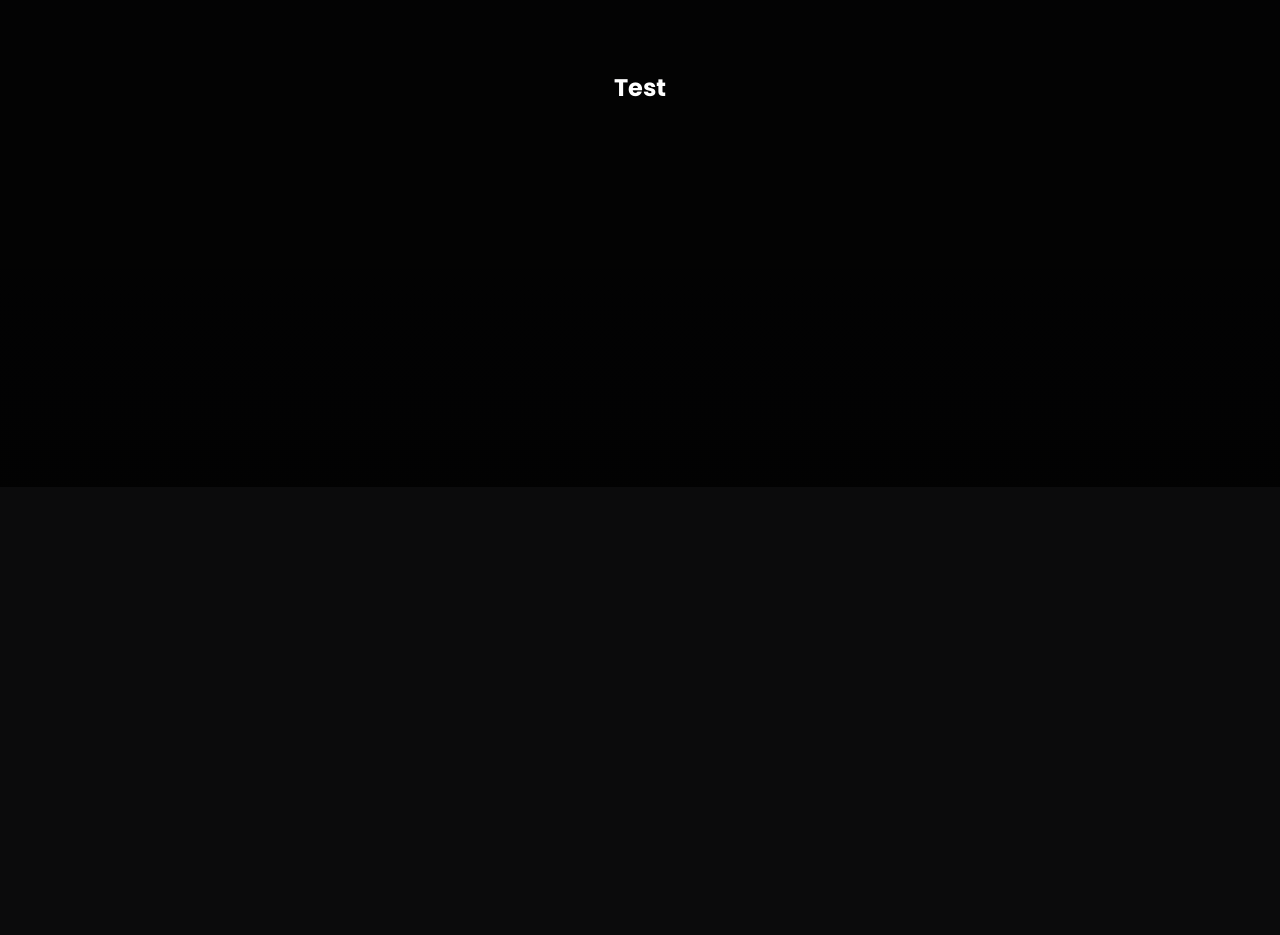
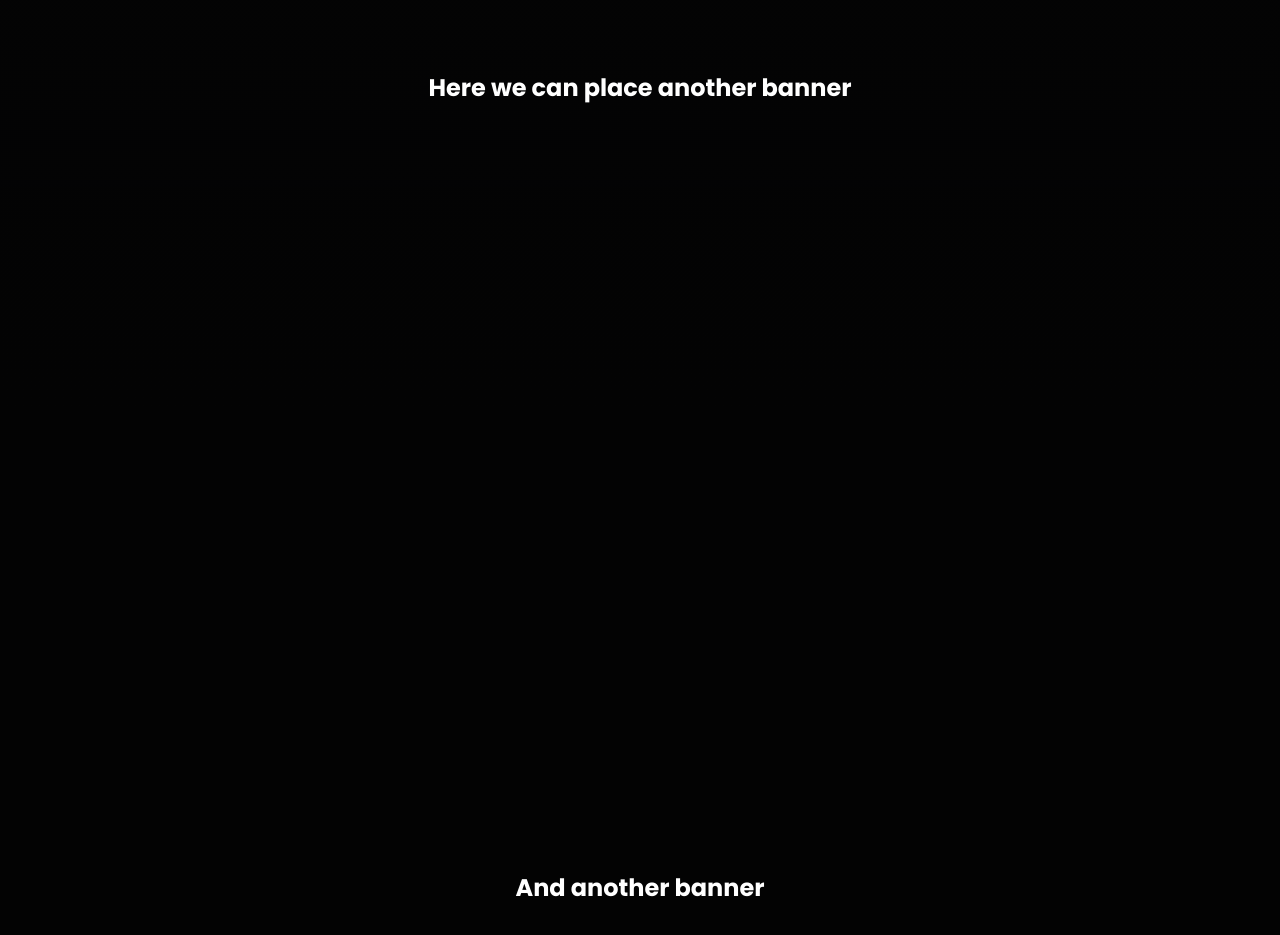
Before and after one commit to lucacamilleri/lumin, a React (Vite) app: page / in a window 1280 px wide. Shown: the part 1113-2048 px from the top of the page. Before the commit the page ends 1600 px from the top, so only its background shows below. Built offline with nearby package versions, Linux system fonts and the light colour scheme.

Commit message:
Fix spacing in hero

```diff
--- a/src/App.css
+++ b/src/App.css
@@ -231,6 +231,7 @@ body {
   justify-content: center;
   /* keep light vertical spacing by default; specific full-screen sections override padding */
   padding: 24px 20px;
+  margin-top: var(--nav-offset);
 }
 
 .hero-inner {
--- a/src/App.tsx
+++ b/src/App.tsx
@@ -12,7 +12,10 @@ const App = () => {
         <Hero />
       </Section>
       <Section>
-        <h1>Test</h1>
+        <h1>Here we can place another banner</h1>
+      </Section>
+      <Section>
+        <h1>And another banner</h1>
       </Section>
     </div>
   );
```
Also changed, not shown: 1 other file (tests, documents, lock files or other folders).
